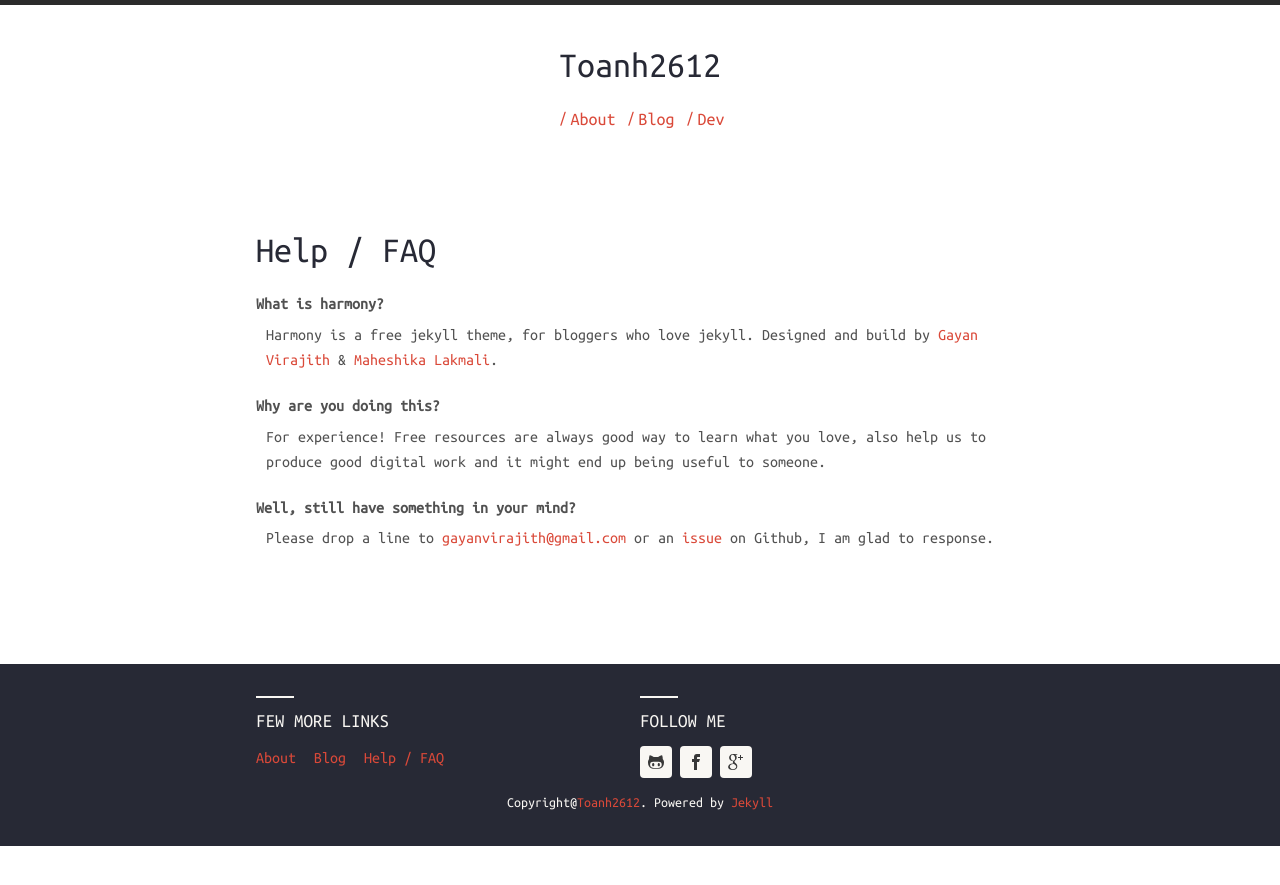
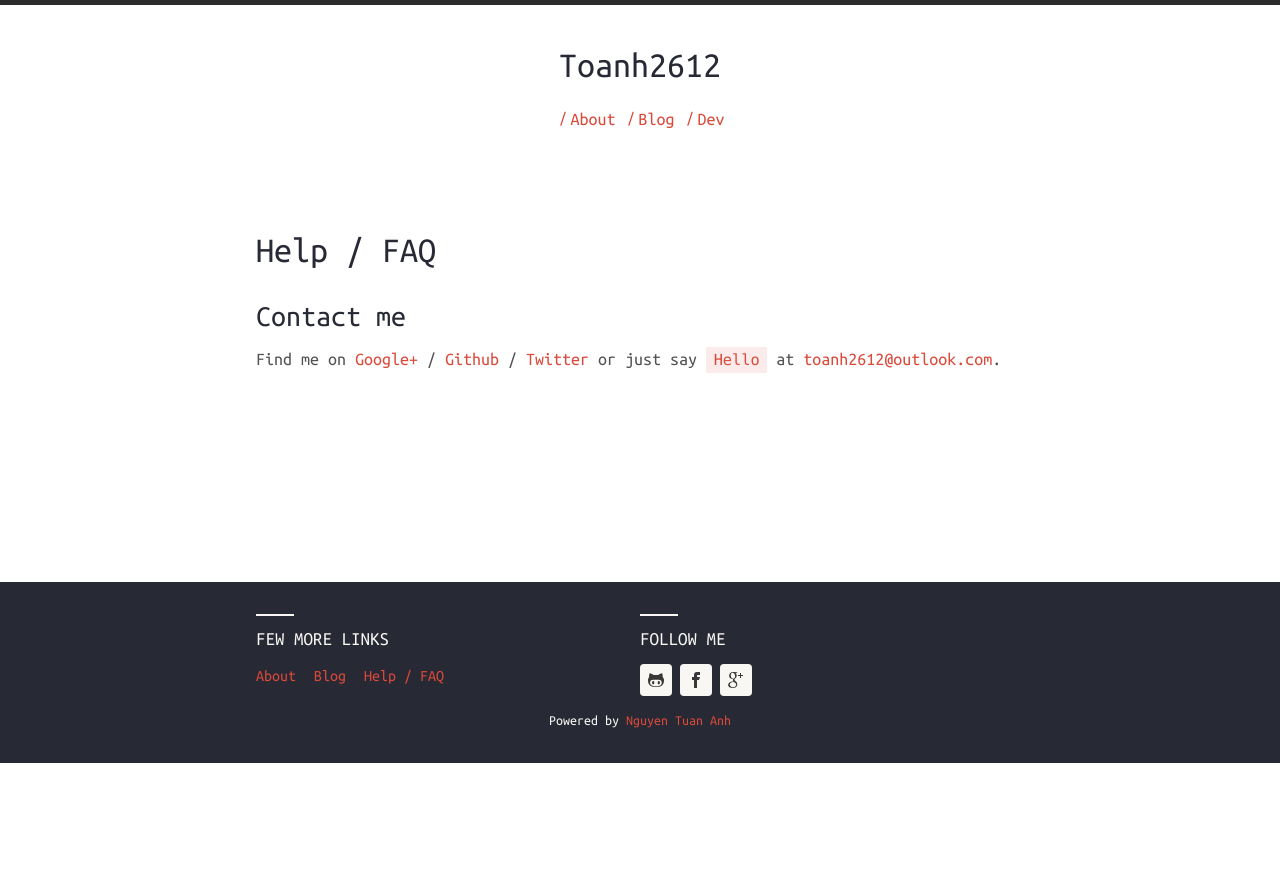
Before and after one commit to toanh2612/toanh2612.github.io, a Jekyll site: the page built from faq.md, in a window 1280 px wide. Shown: the top 885 px of the page. Built offline with Jekyll 4.4.1, drawn with Linux system fonts in a browser that asks for light colours; nearby versions of some CDN libraries.

Commit message:
delete dev

```diff
--- a/404.html
+++ b/404.html
@@ -5,7 +5,7 @@ permalink: 404.html
 ---
 
 <div class="page-content wc-container">
-  <h3>404 Page Not Found</h3>
+  <h3>404 Page Not Found ^^</h3>
   <h4>The page you were looking for is not found.</h4>
   <p>Sorry, we've misplaced that URL or it's pointing to something that
   	doesn't exist. Please <a href="{{ site.baseurl }}">head back home</a> to try finding it again.</p>
--- a/_includes/footer.html
+++ b/_includes/footer.html
@@ -1,4 +1,4 @@
 {% if site.harmony.show_disclaimer %}
-	Copyright@<a href="http://fb.com/toanh2612" target="_blank">Toanh2612</a>.
+
 {% endif %}
-Powered by <a href="http://jekyllrb.com" target="_blank">Jekyll</a>
+Powered by <a href="https://github.com/toanh2612" target="_blank">Nguyen Tuan Anh</a>
--- a/faq.md
+++ b/faq.md
@@ -3,11 +3,12 @@ layout: page
 title: Help / FAQ
 ---
 
-What is harmony?
-: Harmony is a free jekyll theme, for bloggers who love jekyll. Designed and build by [Gayan Virajith](http://gayanvirajith.github.io) & [Maheshika Lakmali](http://maheshikalakmali.github.io).
+### Contact me
 
-Why are you doing this?
-: For experience! Free resources are always good way to learn what you love, also help us to produce good digital work and it might end up being useful to someone.
+Find me on [Google+][google] / [Github][github] / [Twitter][Twitter] or just say `Hello` at
+[toanh2612@outlook.com](toanh2612@outlook.com).
 
-Well, still have something in your mind?
-: Please drop a line to [gayanvirajith@gmail.com](gayanvirajith@gmail.com) or an [issue](https://github.com/gayanvirajith/harmony/issues/new) on Github, I am glad to response.
+
+[github]: https://github.com/toanh2612
+[google]: https://plus.google.com/
+[twitter]: https://twitter.com/
```
Also changed, not shown: about.md (+2 -2 lines), dev.md (deleted, +0 -18 lines), assets/image/me.jpeg (added).
